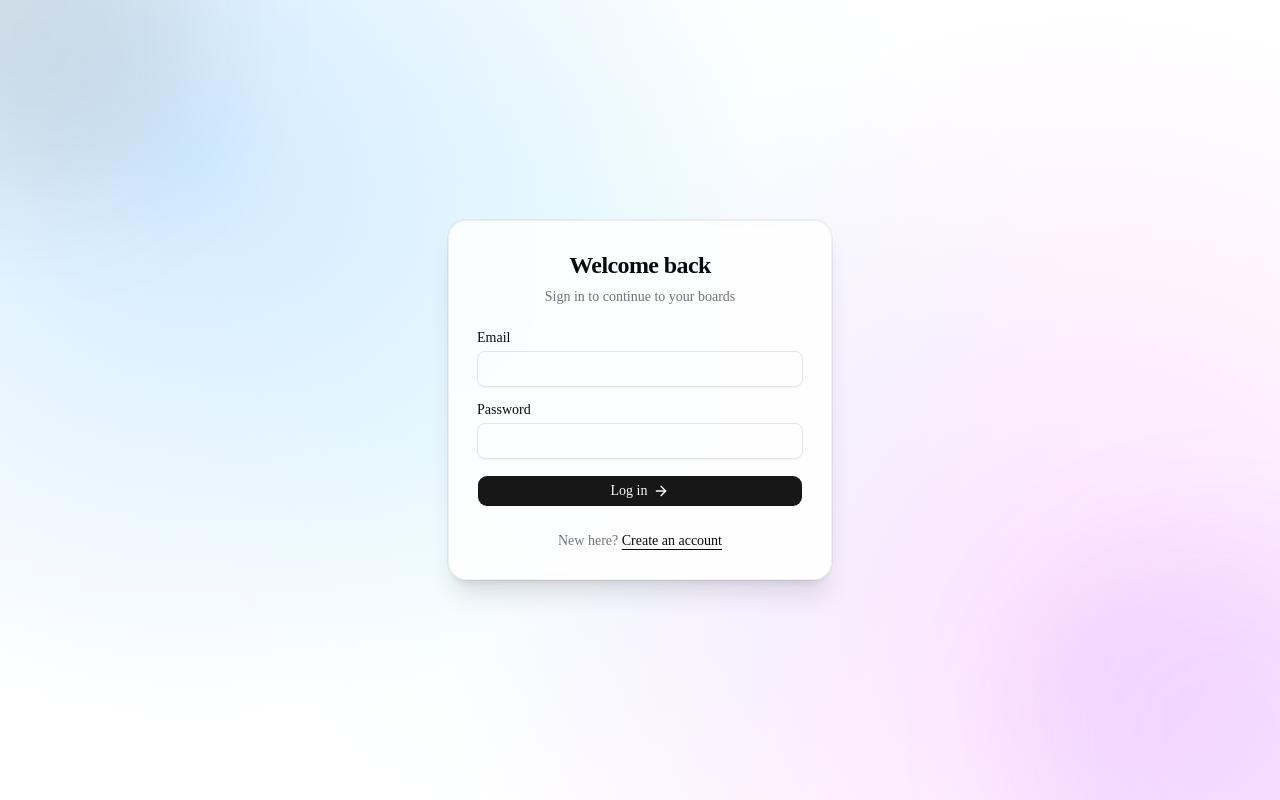
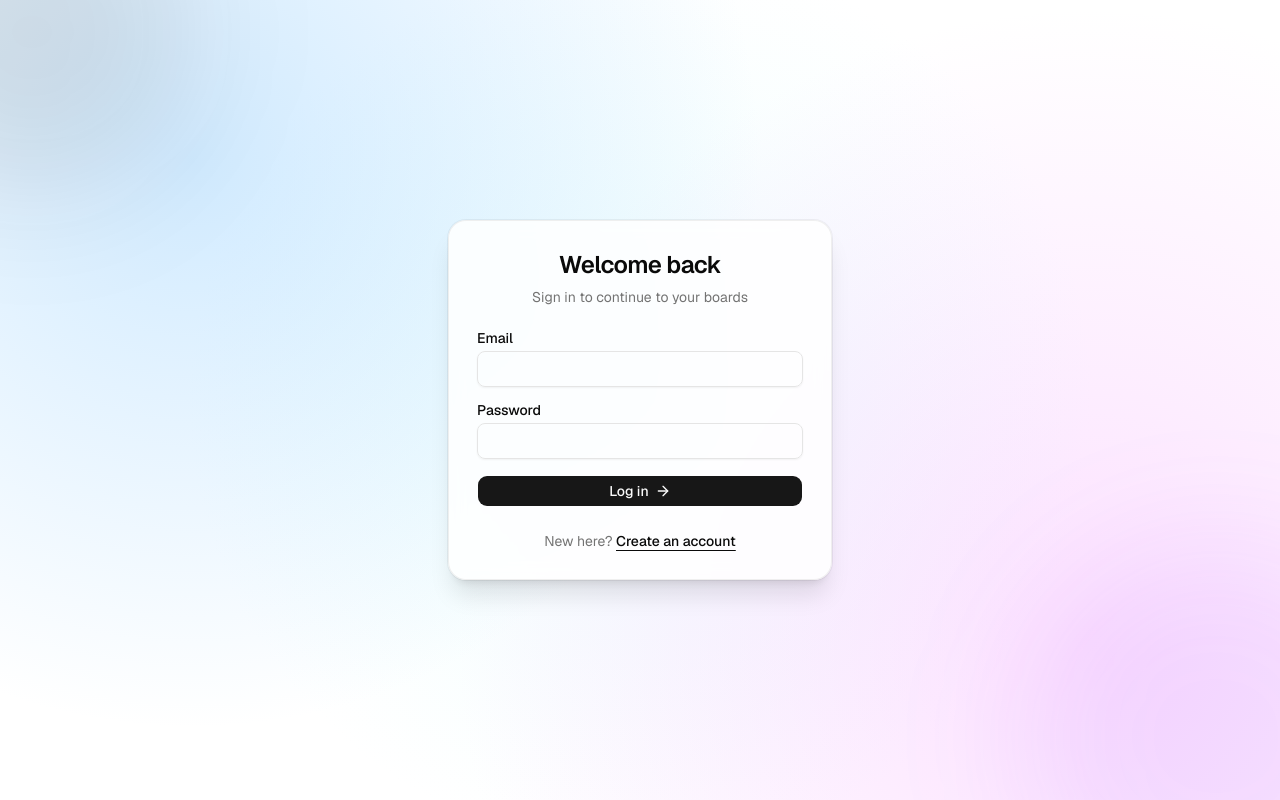
Before and after one commit to Innovina-it/Trinno, a Next.js app: page /login in a window 1280 px wide. Built offline with nearby package versions, Linux system fonts and the light colour scheme.

Commit message:
style(font): wire Geist Sans + Geist Mono via next/font

```diff
--- a/app/globals.css
+++ b/app/globals.css
@@ -7,9 +7,9 @@
 @theme inline {
   --color-background: var(--background);
   --color-foreground: var(--foreground);
-  --font-sans: var(--font-sans);
-  --font-mono: var(--font-geist-mono);
-  --font-heading: var(--font-sans);
+  --font-sans: var(--font-sans), ui-sans-serif, system-ui, -apple-system, "Segoe UI", Roboto, sans-serif;
+  --font-mono: var(--font-geist-mono), ui-monospace, SFMono-Regular, Menlo, monospace;
+  --font-heading: var(--font-sans), ui-sans-serif, system-ui, sans-serif;
   --color-sidebar-ring: var(--sidebar-ring);
   --color-sidebar-border: var(--sidebar-border);
   --color-sidebar-accent-foreground: var(--sidebar-accent-foreground);
--- a/app/layout.tsx
+++ b/app/layout.tsx
@@ -1,13 +1,33 @@
 import "./globals.css";
 import type { Metadata } from "next";
+import { Geist, Geist_Mono } from "next/font/google";
 import { Toaster } from "@/components/ui/sonner";
+
+const geistSans = Geist({
+  subsets: ["latin"],
+  variable: "--font-sans",
+  display: "swap",
+});
+
+const geistMono = Geist_Mono({
+  subsets: ["latin"],
+  variable: "--font-geist-mono",
+  display: "swap",
+});
 
 export const metadata: Metadata = { title: "Trello Clone" };
 
-export default function RootLayout({ children }: { children: React.ReactNode }) {
+export default function RootLayout({
+  children,
+}: {
+  children: React.ReactNode;
+}) {
   return (
-    <html lang="en">
-      <body className="min-h-screen bg-background text-foreground antialiased">
+    <html
+      lang="en"
+      className={`${geistSans.variable} ${geistMono.variable}`}
+    >
+      <body className="min-h-screen bg-background text-foreground antialiased font-sans">
         {children}
         <Toaster richColors />
       </body>
```
